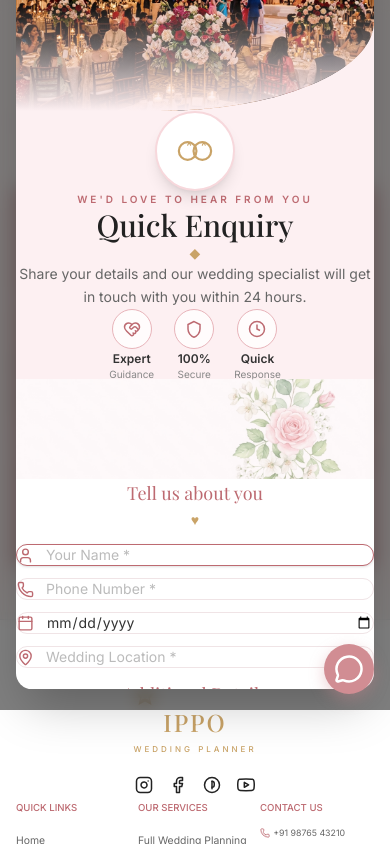
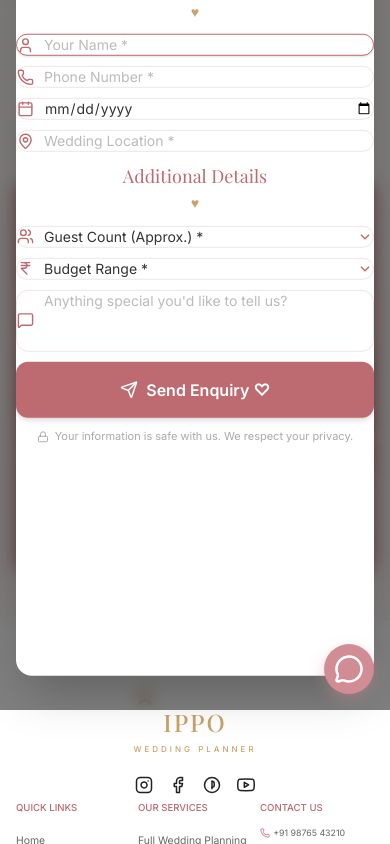
Before and after one commit to anbuselvamA/wedding-planner-, a React (Vite) app: page / in a window 390 px wide. Both pictures are taken after a click on the button "Quick Enquiry". Shown: the part 4190-5034 px from the top of the page. Built offline with nearby package versions, Linux system fonts and the light colour scheme; a web font is replaced by a local one.

Commit message:
fix: Mobile Quick Enquiry - hide photo panel, show form only with mobile header

```diff
--- a/src/components/CTA.jsx
+++ b/src/components/CTA.jsx
@@ -17,7 +17,7 @@ const TrustBadge = ({ icon, label, sub }) => (
 
 // ─── Form Field ─────────────────────────────────────────────────────────────
 const Field = ({ icon, children }) => (
-  <div className="flex items-center gap-3 bg-white border border-[#f0e4e6] rounded-xl px-4 py-3 focus-within:border-[#bd6a71] focus-within:shadow-sm transition-all">
+  <div className="flex items-center gap-2.5 bg-white border border-[#f0e4e6] rounded-xl px-3.5 py-2.5 md:px-4 md:py-3 focus-within:border-[#bd6a71] focus-within:shadow-sm transition-all">
     <span className="text-[#bd6a71] shrink-0">{icon}</span>
     {children}
   </div>
@@ -75,11 +75,11 @@ const CTA = () => {
 
       {/* ── Pixel-Perfect Quick Enquiry Dialog ── */}
       <Dialog open={open} onOpenChange={setOpen}>
-        <DialogContent className="max-w-3xl bg-white p-0 max-h-[95vh] overflow-y-auto">
+        <DialogContent className="max-w-3xl bg-white p-0 h-[92vh] md:h-auto md:max-h-[92vh] overflow-y-auto">
           <div className="flex flex-col md:flex-row min-h-0">
 
-            {/* ── LEFT PANEL ── */}
-            <div className="relative w-full md:w-[42%] bg-[#fdf0f2] flex flex-col items-center shrink-0 overflow-hidden">
+            {/* ── LEFT PANEL — hidden on mobile, shown on md+ ── */}
+            <div className="hidden md:flex md:w-[42%] bg-[#fdf0f2] relative flex-col items-center shrink-0 overflow-hidden">
 
               {/* Top wedding photo */}
               <div className="relative w-full h-56 md:h-64 overflow-hidden">
@@ -155,7 +155,7 @@ const CTA = () => {
             </div>
 
             {/* ── RIGHT PANEL ── */}
-            <div className="flex-1 bg-white px-6 py-6 md:px-8 overflow-y-auto">
+            <div className="flex-1 bg-white px-4 py-5 md:px-8 md:py-6 overflow-y-auto">
               {submitted ? (
                 <div className="flex flex-col items-center justify-center h-full py-16 gap-4">
                   <div className="text-5xl">💌</div>
@@ -163,7 +163,15 @@ const CTA = () => {
                   <p className="text-sm text-[#888] text-center">Our wedding specialist will contact you within 24 hours.</p>
                 </div>
               ) : (
-                <form onSubmit={handleSubmit} className="flex flex-col gap-3">
+                <form onSubmit={handleSubmit} className="flex flex-col gap-2.5">
+
+                  {/* Mobile-only mini header */}
+                  <div className="flex md:hidden flex-col items-center mb-1">
+                    <p className="text-[10px] uppercase tracking-[3px] text-[#bd6a71] font-semibold">WE'D LOVE TO HEAR FROM YOU</p>
+                    <h2 className="font-serif text-2xl text-[#222] mt-0.5">Quick Enquiry</h2>
+                    <span className="text-[#c9a367] text-xs mt-0.5">◆</span>
+                  </div>
+
                   {/* Section: Tell us about you */}
                   <SectionLabel>Tell us about you</SectionLabel>
 
```
